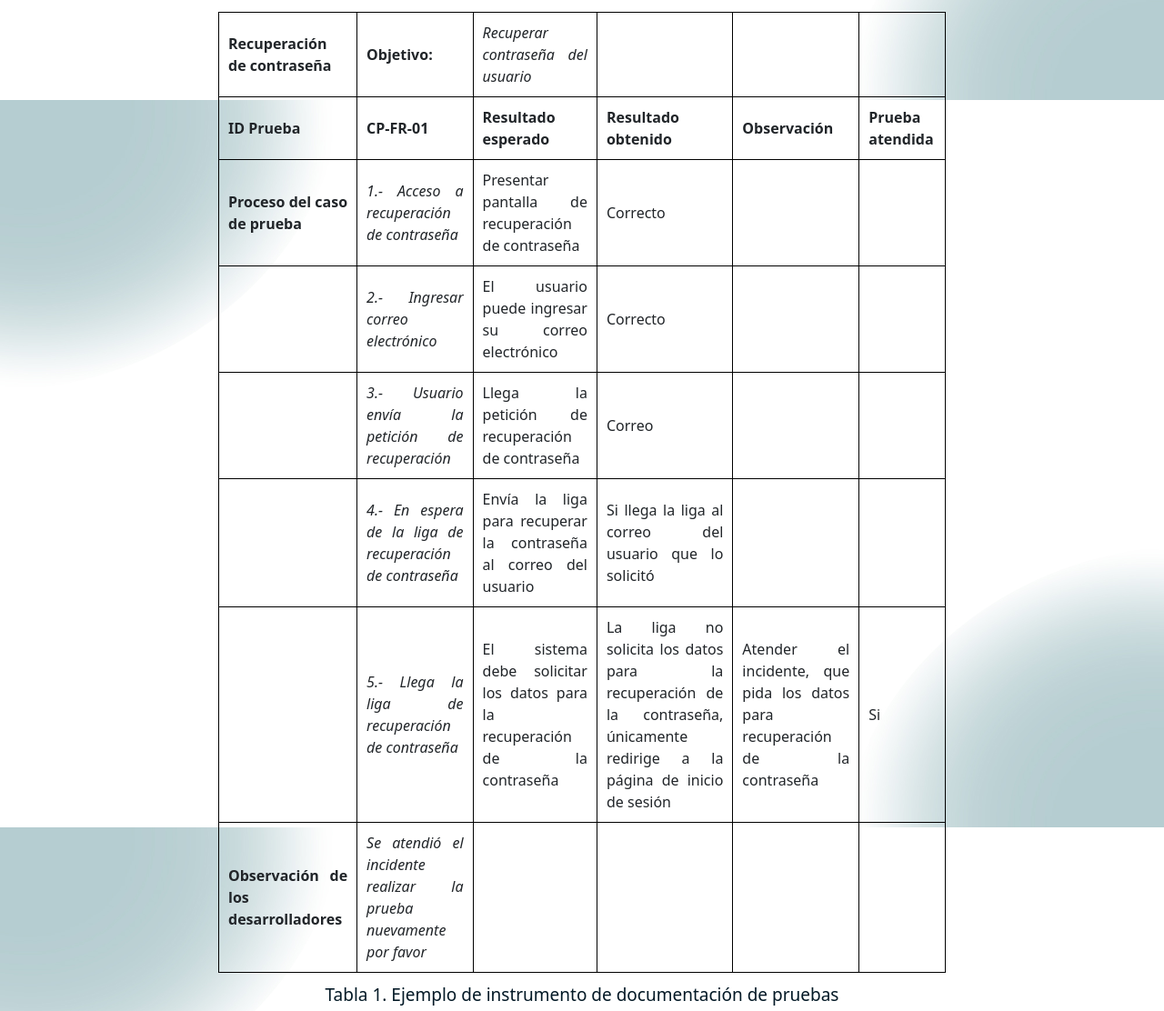
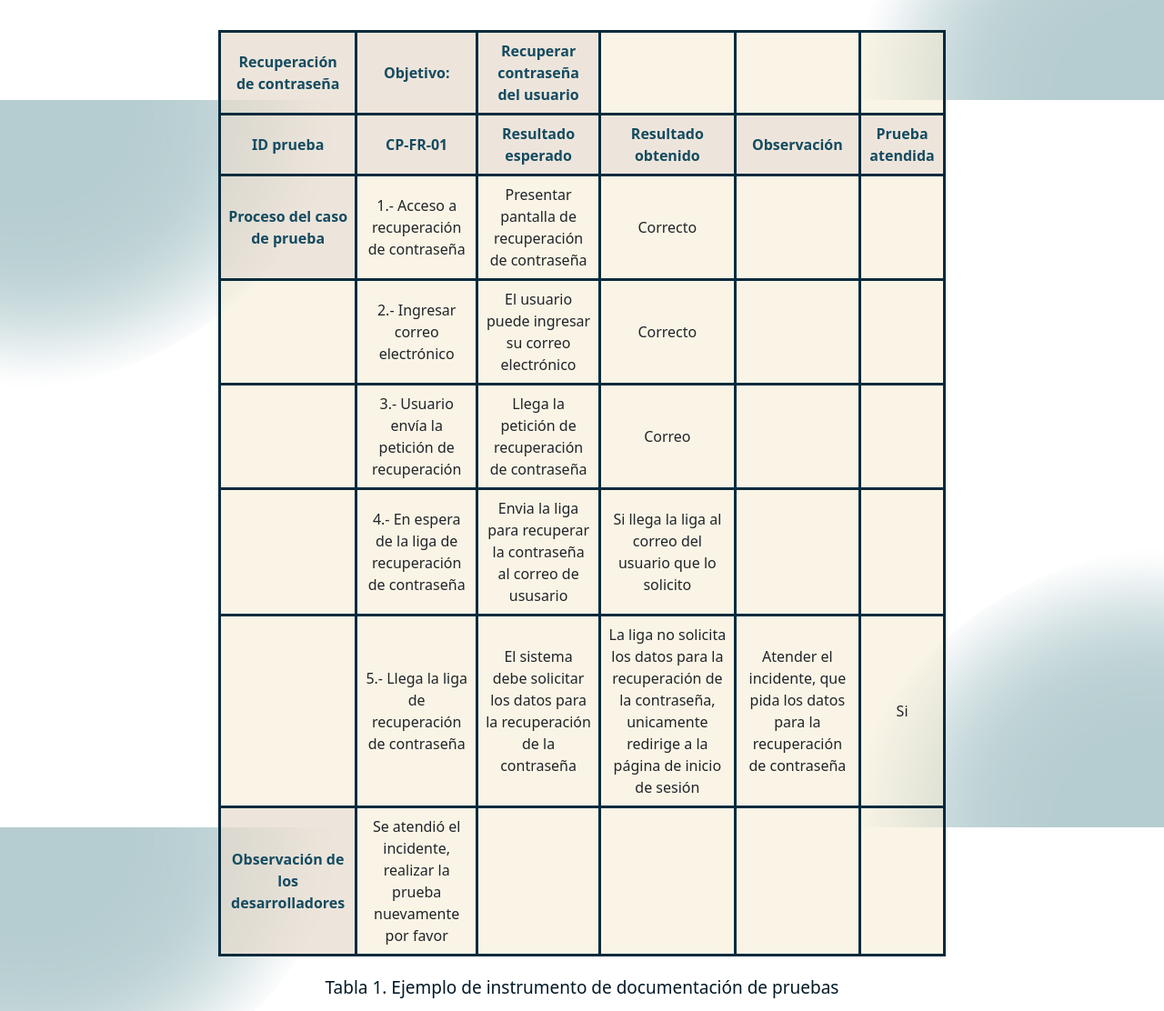
Before and after one commit to diegocastilloho/diseno_proyectos_sistemas_informaticos, a plain HTML site: page unidad3.html in a window 1280 px wide. Shown: the part 4690-5802 px from the top of the page at 91% size. Drawn offline with nearby package versions, Linux system fonts and the light colour scheme; a script that the page names is missing.

Commit message:
Corrección del Creative Commons y el contador de visitas | Cambio al diseño de la tabla de la Unidad 3 de la UA. | Cambio de "Libro Digital" a "Polilibro" en Portada y CSS | Cambio a los PDF de "Actividad diagnóstica" y "Ejemplo de solución U1".

```diff
--- a/css/estilo.css
+++ b/css/estilo.css
@@ -16,7 +16,7 @@
     font-style: normal;
 }
 
-body{ /*Aquí va la imagen que estará en el fondo de todo el Libro Digital*/
+body{ /*Aquí va la imagen que estará en el fondo de todo el Polilibro*/
     background: url("../imas/fondo.jpg") ;
     background-size:  100% 100%;
     background-position: top;
@@ -33,12 +33,12 @@ body{ /*Aquí va la imagen que estará en el fondo de todo el Libro Digital*/
 }
 
 
-p{ /*Cualquier párrafo de este Libro Digital debe regirse bajo los siguentes ajustes*/
+p{ /*Cualquier párrafo de este Polilibro debe regirse bajo los siguentes ajustes*/
     text-align: justify;
     font-size: 19px;
 }
 
-#botones_menu{ /*El encabezado de este Libro Digital contiene un menú de navegación que debe seguir estos ajustes*/
+#botones_menu{ /*El encabezado de este Polilibro contiene un menú de navegación que debe seguir estos ajustes*/
     margin-top: -80px;
     color: white;
     text-align: center;
@@ -58,7 +58,7 @@ p{ /*Cualquier párrafo de este Libro Digital debe regirse bajo los siguentes aj
     padding-top: 20px;
 }
 
-.card-header{ /*Los colapsadores ubicados en el index de este Libro Digital deben seguir los siguientes ajustes*/
+.card-header{ /*Los colapsadores ubicados en el index de este Polilibro deben seguir los siguientes ajustes*/
     background: url("../imas/pleca.jpg");
     background-size: auto 100%;
     background-position: right;
@@ -118,7 +118,7 @@ ol li::marker, ul li::marker {
     font-weight: bold;
 }
 
-ol li, ul li{ /*El contenido de las listas de este Libro Digital debe seguir los mismos ajustes de los párrafos*/
+ol li, ul li{ /*El contenido de las listas de este Polilibro debe seguir los mismos ajustes de los párrafos*/
     font-size: 19px;
 }
 
@@ -149,13 +149,13 @@ a:link, a:visited, a:active {
     bottom:0px;
 }
 
-.tx-figura{ /*Son los ajustes que deben tener los textos debajo de las figuras del Libro Digital*/
+.tx-figura{ /*Son los ajustes que deben tener los textos debajo de las figuras del Polilibro*/
     text-align: center;
     color:#031926;
     margin-top: 10px;
 }
 
-.actividad{ /*Corresponde a los ajustes de estilo para las actividades de reflexión de este Libro Digital*/
+.actividad{ /*Corresponde a los ajustes de estilo para las actividades de reflexión de este Polilibro*/
     background: #9dbebb;
     border: dotted 2px #031926;
     color: #031926;
@@ -181,11 +181,11 @@ hr{
     text-indent: -20px; /* Crea la sangria francesa*/
 }
 
-.glosario { /*El glosario de este Libro Digital debe estar en forma de lista y el estilo de dicha lista debe regirse bajo el sigiente ajuste*/
+.glosario { /*El glosario de este Polilibro debe estar en forma de lista y el estilo de dicha lista debe regirse bajo el sigiente ajuste*/
     list-style: none;
 }
 
-.imagen-contenido{ /*Las imágenes de este Libro Digital deben tener las siguientes dimensiones*/
+.imagen-contenido{ /*Las imágenes de este Polilibro deben tener las siguientes dimensiones*/
 	width: 800px;
 	height: 500px;
 }
@@ -216,20 +216,28 @@ hr{
   		display: block;
   		margin: 0 auto; /* Centrado horizontal */
 	}
-
-    .tabla-responsiva-movil{
-        width: 100%;
-        overflow: auto;
-    }
 }
 
-table{
-    width: 800px;
-    height: 500px;
+.tabla-container {/* Contenedor de la tabla: permite que la tabla se haga scroll horizontal en pantallas pequeñas */
+    width: 100%;
+    overflow: auto;
 }
 
-td, th{
-    text-align: justify;
-    border: 1px solid #000000;
-    padding: 10px;
+table{/* Los ajustes que tendrían todas las tablas que se quieran incluir en el contenido*/
+    border-collapse:  collapse;
+    width: 90%;
+    max-width: 800px;
+    margin: 20px auto;
 }
+
+th, td {/* Estilos para todas las celdas (encabezados y datos) */
+    background-color: rgba(244, 233, 205, 0.5);
+    border: 3px solid #062B3D;
+    padding: 8px;
+    text-align: center
+}
+
+th{/* Estilos específicos para los encabezados de la tabla */
+    background-color: rgba(229, 219, 204, 0.7);
+    color: #154b60;
+}
--- a/unidad3.html
+++ b/unidad3.html
@@ -163,82 +163,39 @@
 		<h4>3.2.3 Documentación de las pruebas</h4>
 		<p>Es de suma relevancia documentar las pruebas realizadas al sistema de información con ello se facilita la corrección de los incidentes y/o errores que presente el sistema, por lo que es ideal que se diseñe un instrumento en el cual se registren cada una de las funciones que integran el sistema, el proceso que siguen, los datos de entrada y de salida, a continuación se te presenta un ejemplo, pero el instrumento es de creación libre y cada instrumento debe ajustarse a las necesidades y al tipo de prueba que se realiza.</p>
 
-		<center><div class="tabla-responsiva-movil">
-			<table>
+		<div class="tabla-container"><table>
 			<tr>
-					<th>Recuperación de contraseña</th>
-					<th>Objetivo:</th>
-					<td><i>Recuperar contraseña del usuario</i></td>
-					<th></th>
-					<th></th>
-					<th></th>
+				<th>Recuperación de contraseña</th> <th>Objetivo:</th> <th>Recuperar contraseña del usuario</th> <td></td> <td></td> <td></td>
 			</tr>
-
 			<tr>
-					<th>ID Prueba</th>
-					<th>CP-FR-01</th>
-					<th>Resultado esperado</th>
-					<th>Resultado obtenido</th>
-					<th>Observación</th>
-					<th>Prueba atendida</th>
+				<th>ID prueba</th> <th>CP-FR-01</th> <th>Resultado esperado</th> <th>Resultado obtenido</th> <th>Observación</th> <th>Prueba atendida</th>
 			</tr>
-
 			<tr>
-					<th>Proceso del caso de prueba</th>
-					<td><i>1.- Acceso a recuperación de contraseña</i></td>
-					<td>Presentar pantalla de recuperación de contraseña</td>
-					<td>Correcto</td>
-					<th></th>
-					<th></th>
+				<th>Proceso del caso de prueba</th> <td>1.- Acceso a recuperación de contraseña</td> <td>Presentar pantalla de recuperación de contraseña</td> <td>Correcto</td> <td></td> <td></td>
 			</tr>
-
 			<tr>
-					<th></th>
-					<td><i>2.- Ingresar correo electrónico</i></td>
+				<td></td>
+				<td>2.- Ingresar correo electrónico</td>
 				<td>El usuario puede ingresar su correo electrónico</td>
 				<td>Correcto</td>
-					<th></th>
-					<th></th>
+				<td></td>
+				<td></td>
 			</tr>
-
 			<tr>
-					<th></th>
-					<td><i>3.- Usuario envía la petición de recuperación</i></td>
-					<td>Llega la petición de recuperación de contraseña</td>
-					<td>Correo</td>
-					<th></th>
-					<th></th>
+				<td></td> <td>3.- Usuario envía la petición de recuperación</td> <td>Llega la petición de recuperación de contraseña</td> <td>Correo</td> <td></td> <td></td>
 			</tr>
-
 			<tr>
-					<th></th>
-					<td><i>4.- En espera de la liga de recuperación de contraseña</i></td>
-					<td>Envía la liga para recuperar la contraseña al correo del usuario</td>
-					<td>Si llega la liga al correo del usuario que lo solicitó</td>
-					<th></th>
-					<th></th>
+				<td></td> <td>4.- En espera de la liga de recuperación de contraseña</td> <td>Envia la liga para recuperar la contraseña al correo de ususario</td> <td>Si llega la liga al correo del usuario que lo solicito</td> <td></td> <td></td>
 			</tr>
-
 			<tr>
-					<th></th>
-					<td><i>5.- Llega la liga de recuperación de contraseña</i></td>
-					<td>El sistema debe solicitar los datos para la recuperación de la contraseña</td>
-					<td>La liga no solicita los datos para la recuperación de la contraseña, únicamente redirige a la página de inicio de sesión</td>
-					<td>Atender el incidente, que pida los datos para recuperación de la contraseña</td>
-					<td>Si</td>
+				<td></td> <td>5.- Llega la liga de recuperación de contraseña</td> <td>El sistema debe solicitar los datos para la recuperación de la contraseña</td> <td>La liga no solicita los datos para la recuperación de la contraseña, unicamente redirige a la página de inicio de sesión</td> <td>Atender el incidente, que pida los datos para la recuperación de contraseña</td> <td>Si</td>
 			</tr>
-
 			<tr>
-					<th>Observación de los desarrolladores</th>
-					<td><i>Se atendió el incidente realizar la prueba nuevamente por favor</i></td>
-					<th></th>
-					<th></th>
-					<th></th>
-					<th></th>
+				<th>Observación de los desarrolladores</th> <td>Se atendió el incidente, realizar la prueba nuevamente por favor</td> <td></td> <td></td> <td></td> <td></td>
 			</tr>
-			</table>
-		</div></center>
-		<p class="tx-figura">Tabla 1. Ejemplo de instrumento de documentación de pruebas</p>
+		</table><p class="tx-figura">Tabla 1. Ejemplo de instrumento de documentación de pruebas</p>
+		</div>
+		<br>
 
 		<div class="pleca-temas">3.3 Conclusión del desarrollo del sistema</div>
 
```
Also changed, not shown: index.html (+10 -6 lines), imas/portada.png, 3 other files. Lines whose indentation alone changed are shown as unchanged.
